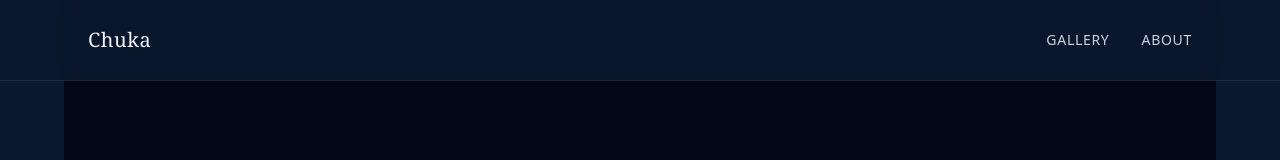
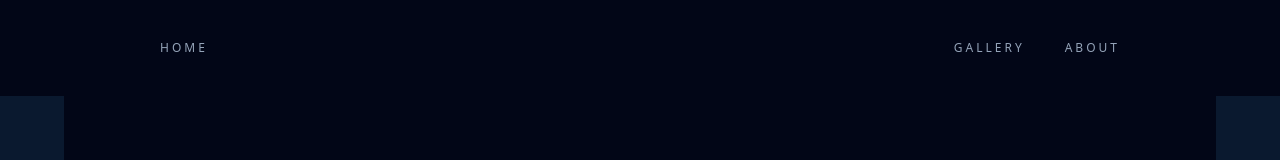
Before and after one commit to casamfelix-spec/Chukacasa, a Next.js app: page / in a window 1280 px wide. Shown: the top 160 px of the page. Built offline with nearby package versions, Linux system fonts and the light colour scheme.

Commit message:
Update Header.js

```diff
--- a/src/components/Header.js
+++ b/src/components/Header.js
@@ -2,14 +2,15 @@ import Link from 'next/link';
 
 export default function Header() {
   return (
-    <header className="fixed top-0 left-0 w-full bg-[#0a192f]/90 backdrop-blur-md z-50 border-b border-slate-800">
-      <div className="max-w-6xl mx-auto px-6 h-20 flex items-center justify-between">
-        <Link href="/" className="text-xl font-serif text-slate-100 tracking-wide">
-          Chuka
+    <header className="fixed top-0 left-0 w-full bg-[#020617] z-50">
+      <div className="max-w-5xl mx-auto px-8 h-24 flex items-center justify-between">
+        {/* Replaced by a minimalist, lowercase 'home' link */}
+        <Link href="/" className="text-xs uppercase tracking-[0.25em] text-slate-400 hover:text-slate-100 transition duration-500 font-light">
+          home
         </Link>
-        <nav className="flex gap-8 text-sm uppercase tracking-wider text-slate-300">
-          <Link href="/gallery" className="hover:text-slate-100 transition">Gallery</Link>
-          <Link href="/about" className="hover:text-slate-100 transition">About</Link>
+        <nav className="flex gap-10 text-xs uppercase tracking-[0.25em] text-slate-400 font-light">
+          <Link href="/gallery" className="hover:text-slate-100 transition duration-500">gallery</Link>
+          <Link href="/about" className="hover:text-slate-100 transition duration-500">about</Link>
         </nav>
       </div>
     </header>
```
